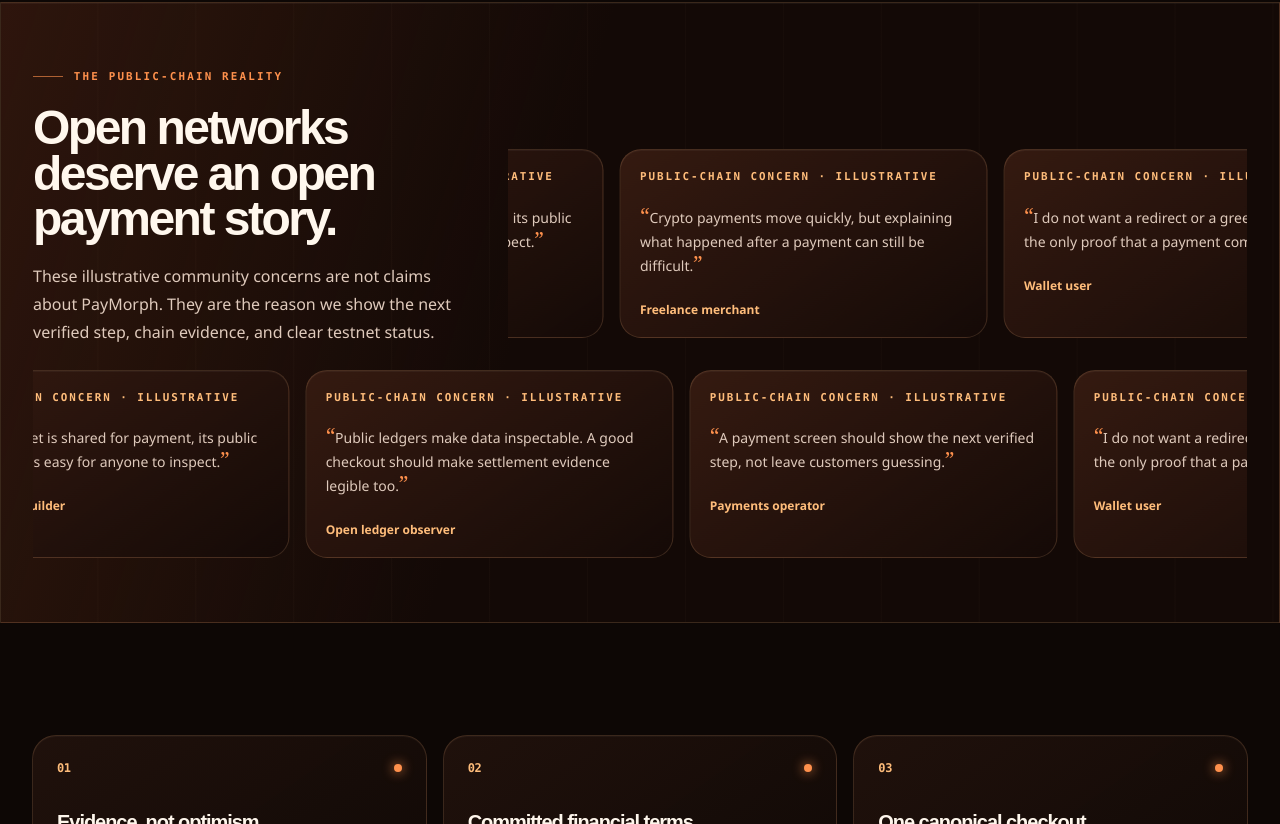
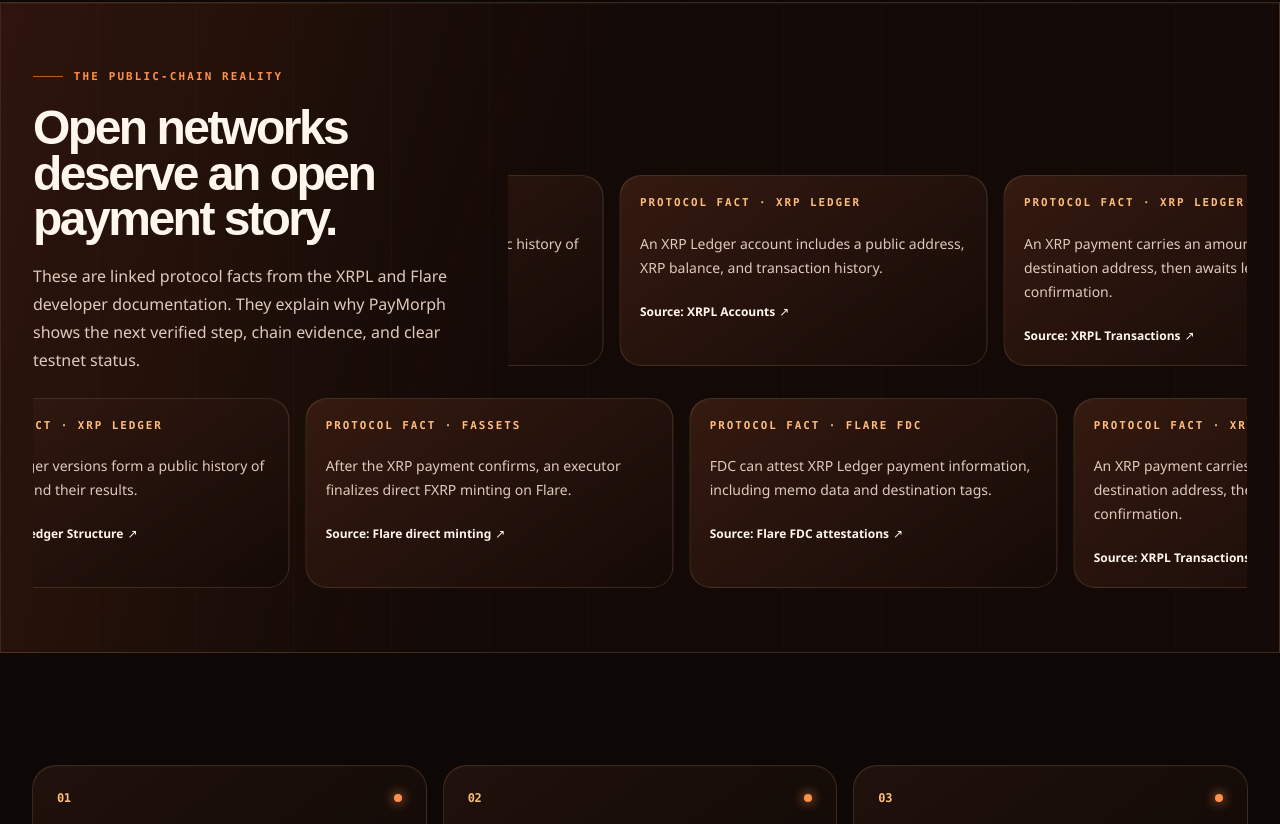
Before and after one commit to ayushsaklani-min/paymorph, a Next.js app in the folder apps/web/: page / in a window 1280 px wide. Shown: the part 1076-1900 px from the top of the page. Built offline with nearby package versions, Linux system fonts and the light colour scheme.

Commit message:
feat: source landing protocol facts

```diff
--- a/apps/web/src/app/page.tsx
+++ b/apps/web/src/app/page.tsx
@@ -7,35 +7,36 @@
   ['04', 'Settle on-chain', 'Decode PaymentSettled before publishing the receipt.'],
 ];
 
-const communityNotes = [
+const protocolFacts = [
   {
-    author: 'Independent builder',
-    context: 'Public-chain concern · illustrative',
-    quote:
-      'When a wallet is shared for payment, its public chain history is easy for anyone to inspect.',
+    source: 'XRPL Ledger Structure',
+    sourceHref: 'https://xrpl.org/docs/concepts/ledgers/ledger-structure',
+    context: 'Protocol fact · XRP Ledger',
+    fact: 'Validated ledger versions form a public history of transactions and their results.',
   },
   {
-    author: 'Freelance merchant',
-    context: 'Public-chain concern · illustrative',
-    quote:
-      'Crypto payments move quickly, but explaining what happened after a payment can still be difficult.',
+    source: 'XRPL Accounts',
+    sourceHref: 'https://xrpl.org/docs/concepts/accounts',
+    context: 'Protocol fact · XRP Ledger',
+    fact: 'An XRP Ledger account includes a public address, XRP balance, and transaction history.',
   },
   {
-    author: 'Wallet user',
-    context: 'Public-chain concern · illustrative',
-    quote:
-      'I do not want a redirect or a green badge to be the only proof that a payment completed.',
+    source: 'XRPL Transactions',
+    sourceHref: 'https://xrpl.org/docs/introduction/transactions-and-requests',
+    context: 'Protocol fact · XRP Ledger',
+    fact: 'An XRP payment carries an amount and a public destination address, then awaits ledger confirmation.',
   },
   {
-    author: 'Payments operator',
-    context: 'Public-chain concern · illustrative',
-    quote: 'A payment screen should show the next verified step, not leave customers guessing.',
+    source: 'Flare FDC attestations',
+    sourceHref: 'https://dev.flare.network/fdc/attestation-types',
+    context: 'Protocol fact · Flare FDC',
+    fact: 'FDC can attest XRP Ledger payment information, including memo data and destination tags.',
   },
   {
-    author: 'Open ledger observer',
-    context: 'Public-chain concern · illustrative',
-    quote:
-      'Public ledgers make data inspectable. A good checkout should make settlement evidence legible too.',
+    source: 'Flare direct minting',
+    sourceHref: 'https://dev.flare.network/fassets/developer-guides/fassets-direct-minting',
+    context: 'Protocol fact · FAssets',
+    fact: 'After the XRP payment confirms, an executor finalizes direct FXRP minting on Flare.',
   },
 ];
 
@@ -184,19 +185,20 @@
                 Open networks deserve an open payment story.
               </h2>
               <p className="mt-5 max-w-md leading-7 text-[var(--muted-strong)]">
-                These illustrative community concerns are not claims about PayMorph. They are the
-                reason we show the next verified step, chain evidence, and clear testnet status.
+                These are linked protocol facts from the XRPL and Flare developer documentation.
+                They explain why PayMorph shows the next verified step, chain evidence, and clear
+                testnet status.
               </p>
             </div>
             <div
               className="relative min-w-0 overflow-hidden py-2"
-              aria-label="Illustrative public-chain concerns"
+              aria-label="Public-chain protocol facts"
             >
-              <StoryRail notes={communityNotes} />
+              <StoryRail facts={protocolFacts} />
             </div>
           </div>
           <div className="relative mt-4 min-w-0 overflow-hidden py-2">
-            <StoryRail notes={[...communityNotes].reverse()} reverse />
+            <StoryRail facts={[...protocolFacts].reverse()} reverse />
           </div>
         </div>
       </section>
@@ -305,25 +307,26 @@
   );
 }
 
-function StoryRail({
-  notes,
-  reverse = false,
-}: {
-  notes: typeof communityNotes;
-  reverse?: boolean;
-}) {
-  const railNotes = [...notes, ...notes];
+function StoryRail({ facts, reverse = false }: { facts: typeof protocolFacts; reverse?: boolean }) {
+  const railFacts = [...facts, ...facts];
   return (
     <div className="pm-story-rail" data-direction={reverse ? 'reverse' : undefined}>
-      {railNotes.map((note, index) => (
+      {railFacts.map((fact, index) => (
         <article
-          aria-hidden={index >= notes.length}
+          aria-hidden={index >= facts.length}
           className="pm-story-card"
-          key={`${note.author}-${index}`}
+          key={`${fact.source}-${index}`}
         >
-          <p className="pm-eyebrow text-[10px]">{note.context}</p>
-          <q className="mt-5 block text-sm leading-6 text-[var(--muted-strong)]">{note.quote}</q>
-          <p className="mt-6 text-xs font-semibold text-[var(--accent-blue)]">{note.author}</p>
+          <p className="pm-eyebrow text-[10px]">{fact.context}</p>
+          <p className="mt-5 text-sm leading-6 text-[var(--muted-strong)]">{fact.fact}</p>
+          <a
+            className="mt-6 inline-flex items-center gap-1 text-xs font-semibold text-[var(--accent-blue)] transition hover:text-[var(--accent)]"
+            href={fact.sourceHref}
+            rel="noreferrer"
+            target="_blank"
+          >
+            Source: {fact.source} <span aria-hidden="true">↗</span>
+          </a>
         </article>
       ))}
     </div>
```
Also changed, not shown: 2 other files (tests, documents, lock files or other folders).
